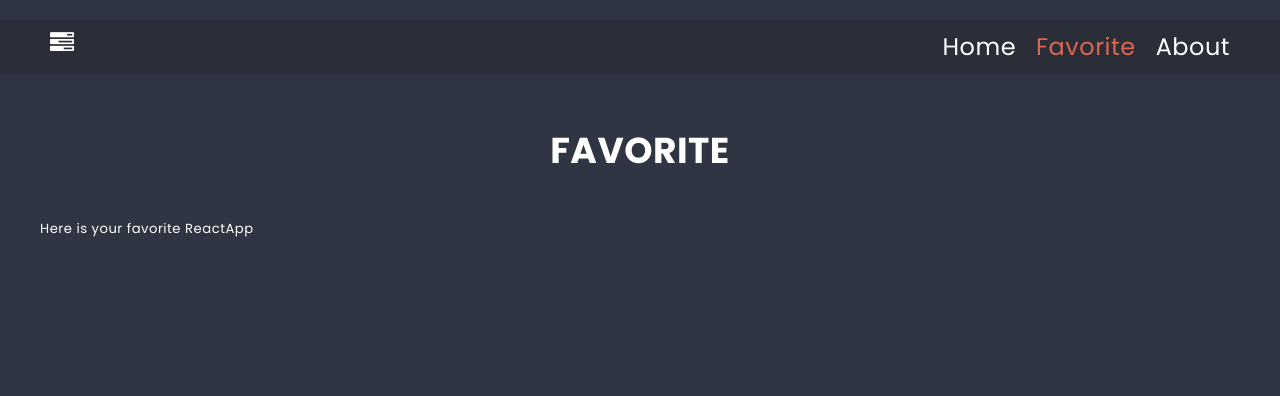
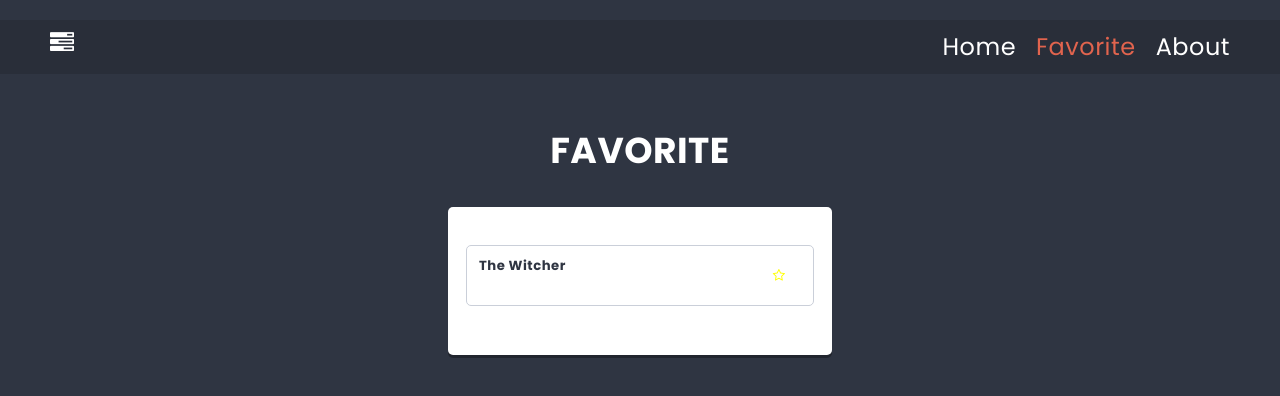
Before and after one commit to AnnWaw95/ReactApp, a React (Create React App) app: page /favorite in a window 1280 px wide. Shown: the top 396 px of the page. Built offline with nearby package versions, Linux system fonts and the light colour scheme.

Commit message:
14.4 Add favorite card

```diff
--- a/package.json
+++ b/package.json
@@ -6,6 +6,7 @@
     "@testing-library/jest-dom": "^5.16.4",
     "@testing-library/react": "^12.1.4",
     "@testing-library/user-event": "^13.5.0",
+    "clsx": "^1.1.1",
     "font-awesome": "^4.7.0",
     "react": "^18.0.0",
     "react-dom": "^18.0.0",
--- a/src/components/Card/Card.js
+++ b/src/components/Card/Card.js
@@ -1,8 +1,23 @@
 import styles from './Card.module.scss';
+import clsx from 'clsx';
+import { useDispatch } from 'react-redux';
+import { toggleFavoriteCart } from '../../redux/store';
 
 const Card = props => {
+
+    const dispatch = useDispatch;
+    const cardId = props.id
+
+    const classChange = e => {
+        e.preventDefault()
+        dispatch(toggleFavoriteCart(cardId))};
+
     return (
-        <li className={styles.card}>{props.title}</li>
+        <li className={styles.card}>{props.title}
+            <button type="button" onClick={() => classChange(props.id, props.isFavorite)} className={clsx(styles.button, props.isFavorite && styles.active) }>
+                <span className='fa fa-star-o' />
+            </button>
+        </li>
     );
 };
 
--- a/src/components/Card/Card.module.scss
+++ b/src/components/Card/Card.module.scss
@@ -11,3 +11,14 @@
     justify-content: space-between;
     font-weight: bold;
 }
+
+button {
+    border: none;
+    color: $color-dark;
+    background-color: inherit;
+}
+
+.active {
+    color: yellow;
+
+}
--- a/src/components/Column/Column.js
+++ b/src/components/Column/Column.js
@@ -12,7 +12,7 @@
         <article className={styles.column}>
             <h2 className={styles.title}><span className={styles.icon + ' fa fa-' + props.icon}/>{props.title}</h2>
             <ul className={styles.cards}>
-                {cards.map(card => <Card key={card.id} title={card.title} />)}
+                {cards.map(card => <Card key={card.id} title={card.title} id={card.id} isFavorite= {card.isFavorite} />)}
             </ul>
             <CardForm columnId={props.id} action={props.action} />
         </article>
--- a/src/components/Favorite/Favorite.js
+++ b/src/components/Favorite/Favorite.js
@@ -1,10 +1,30 @@
+import { useSelector } from "react-redux";
 import PageTitle from "../PageTitle/PageTitle";
+import { getFavoriteCards } from "../../redux/store";
+import Card from "../Card/Card";
+import styles from './Favorite.module.scss';
 
 const Favorite = () => {
+
+  const favoriteCard = useSelector(getFavoriteCards);
+
+
+    if (favoriteCard.length === 0)
     return (
+        <div>
+            <PageTitle>Favorite</PageTitle>
+            <p className={styles.subtitle}>Ups! There is no cards in favorites!</p>
+        </div>
+    );
+
+  return (
       <div>
         <PageTitle>FAVORITE</PageTitle>
-        <p> Here is your favorite ReactApp </p>
+        <div className={styles.cardsWrapper}>
+                <ul className={styles.cards}>
+                    {favoriteCard.map(card => <Card key={card.id} title={card.title} id={card.id} isFavorite= {card.isFavorite} />)}
+                </ul>
+            </div>
       </div>
     );
   };
--- /dev/null
+++ b/src/components/Favorite/Favorite.module.scss
@@ -0,0 +1,32 @@
+@use "sass:math";
+@import '../../styles/settings.scss';
+
+.cardsWrapper {
+    flex-shrink: 0;
+    width: calc(33% - 12px);
+    background: $color-light;
+    margin: 0 auto;
+    padding: ($base-size * 1.5);
+    border-radius: $radius;
+    box-shadow: 0 math.div($base-size, 4) 0 rgba(0,0,0,0.3);
+    color: $color-dark;
+    justify-content: center;
+}
+
+.title {
+    text-align: center;
+    font-size: ($base-size * 1.5);
+    margin: 0 0 ($base-size * 1.5) 0;
+}
+
+
+.cards {
+    padding: math.div($base-size, 2) 0;
+}
+
+@media (max-width: 767px) {
+  .column {
+    width: 100%;
+    margin: 0 0 $base-size 0;
+  }
+}
--- a/src/components/ListForm/ListForm.js
+++ b/src/components/ListForm/ListForm.js
@@ -6,6 +6,7 @@
 import Button from '../Button/Button';
 
 const ListForm = props => {
+
     const dispatch = useDispatch();
     const listId = props.listId
     const [title, setTitle] = useState('');
--- a/src/redux/initialState.js
+++ b/src/redux/initialState.js
@@ -27,12 +27,12 @@
     ],
 
     cards: [
-      { id: '1', columnId: 1, title: 'This is Going to Hurt' },
-      { id: '2', columnId: 1, title: 'Interpreter of Maladies' },
-      { id: '3', columnId: 2, title: 'Harry Potter' },
-      { id: '4', columnId: 2, title: 'Star Wars' },
-      { id: '5', columnId: 3, title: 'The Witcher' },
-      { id: '6', columnId: 3, title: 'Skyrim' }
+      { id: '1', columnId: 1, title: 'This is Going to Hurt', isFavorite: false},
+      { id: '2', columnId: 1, title: 'Interpreter of Maladies', isFavorite: false},
+      { id: '3', columnId: 2, title: 'Harry Potter', isFavorite: false },
+      { id: '4', columnId: 2, title: 'Star Wars', isFavorite:false},
+      { id: '5', columnId: 3, title: 'The Witcher', isFavorite:true },
+      { id: '6', columnId: 3, title: 'Skyrim', isFavorite: false }
     ],
 
     lists: [
--- a/src/redux/store.js
+++ b/src/redux/store.js
@@ -7,6 +7,7 @@
 export const getFilteredCards = ({ cards, searchString }, columnId) => cards
   .filter(card => card.columnId === columnId && strContains(card.title, searchString));
 
+export const getFavoriteCards = (state => state.cards.filter(card => card.isFavorite === true));
 // action creators
 export const addList = payload => ({type: 'ADD_LIST', payload});
 
@@ -24,6 +25,8 @@
 
 export const getAllColumns = state => state.columns;
 
+export const toggleFavoriteCart = payload => ({type: 'TOGGLE_CARD_FAVORITE', payload });
+
 function reducer  (state, action) {
   switch (action.type) {
     case 'ADD_LIST':
@@ -34,6 +37,8 @@
       return { ...state, cards: [...state.cards, { ...action.payload, id: shortid() }] };
     case 'UPDATE_SEARCHSTRING':
       return { ...state, ...action.payload };
+    case 'TOGGLE_CARD_FAVORITE':
+      return { ...state, cards: state.cards.map(card => (card.id === action.payload) ? { ...card, isFavorite: !card.isFavorite } : card) };
     default:
       return state;
   };
```
